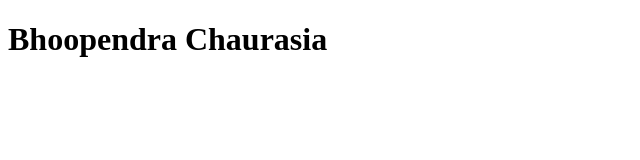
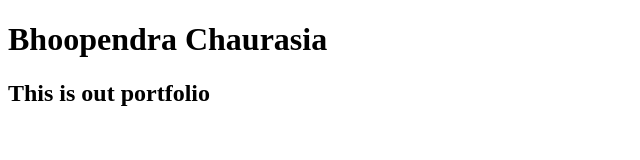
Before and after one commit to BhoopendraChaurasia/bhoopendra.github.io, a plain HTML site: page index.html in a window 1280 px wide. Shown: the whole page, without its empty margins (0-640 px from the left). Drawn offline with Linux system fonts and the light colour scheme.

Commit message:
update index file

```diff
--- a/index.html
+++ b/index.html
@@ -7,5 +7,6 @@
 </head>
 <body>
   <h1>Bhoopendra Chaurasia</h1>
+  <h2>This is out portfolio</h2>
 </body>
 </html>
```
